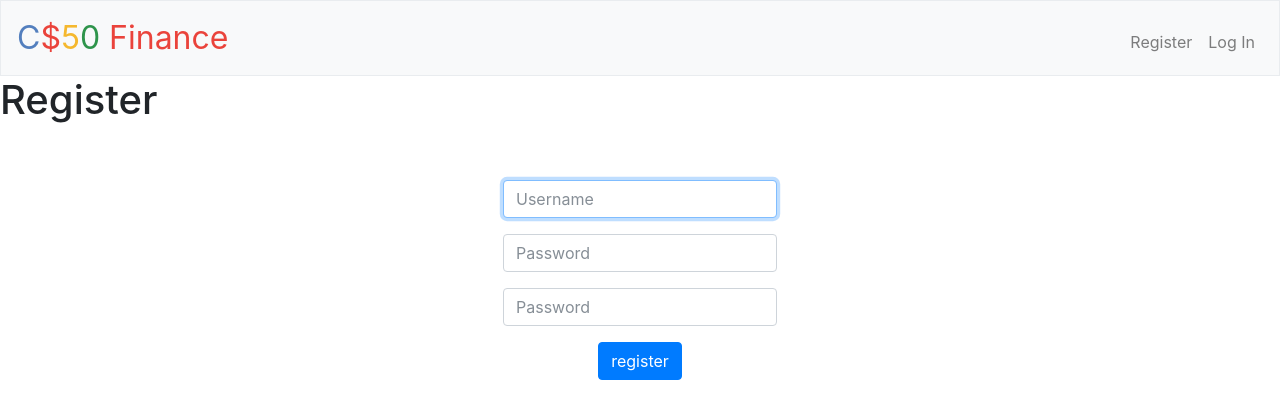
After one commit to Noswad123/pset7, a Flask app: template finance/templates/register.html in a window 1280 px wide. The commit adds this page. Shown: the top 419 px of the page. Run offline with Flask 2, Linux system fonts and the light colour scheme; the template is opened without the code that fills it, so the values that code supplies are empty; some libraries are stand-ins or nearby versions.

Commit message:
figuring out project

```diff
--- a/finance/application.py
+++ b/finance/application.py
@@ -6,12 +6,11 @@ from flask_session import Session
 from tempfile import mkdtemp
 from werkzeug.exceptions import default_exceptions
 from werkzeug.security import check_password_hash, generate_password_hash
-
 from helpers import apology, login_required, lookup, usd
 
 # Ensure environment variable is set
-if not os.environ.get("API_KEY"):
-    raise RuntimeError("API_KEY not set")
+#if not os.environ.get("API_KEY"):
+ #   raise RuntimeError("API_KEY not set")
 
 # Configure application
 app = Flask(__name__)
@@ -109,6 +108,7 @@ def logout():
     return redirect("/")
 
 
+
 @app.route("/quote", methods=["GET", "POST"])
 @login_required
 def quote():
@@ -119,7 +119,11 @@ def quote():
 @app.route("/register", methods=["GET", "POST"])
 def register():
     """Register user"""
-    return apology("TODO")
+    if request.method == 'POST':
+        print("What will happen when register button is clicked?")
+    if request.method == "GET":
+        print("Register page: get")
+    return render_template("register.html")
 
 
 @app.route("/sell", methods=["GET", "POST"])
--- /dev/null
+++ b/finance/hello.py
@@ -0,0 +1,4 @@
+import cs50
+
+s = cs50.get_string("name:")
+print(f"Hello {s}")
--- a/finance/templates/layout.html
+++ b/finance/templates/layout.html
@@ -17,7 +17,7 @@
         <script src="https://cdnjs.cloudflare.com/ajax/libs/popper.js/1.12.3/umd/popper.min.js"></script>
         <script src="https://maxcdn.bootstrapcdn.com/bootstrap/4.0.0-beta.2/js/bootstrap.min.js"></script>
 
-        <title>C$50 Finance: {% block title %}{% endblock %}</title>
+        <title>C$50 Finance: </title>
 
     </head>
 
@@ -47,7 +47,7 @@
                 {% endif %}
             </div>
         </nav>
-
+        <h1>{% block title %}{% endblock %}</h1>
         {% if get_flashed_messages() %}
             <header>
                 <div class="alert alert-primary border text-center" role="alert">
--- /dev/null
+++ b/finance/templates/register.html
@@ -0,0 +1,20 @@
+{% extends "layout.html" %}
+
+{% block title %}
+    Register
+{% endblock %}
+
+{% block main %}
+    <form action="/register" method="post">
+        <div class="form-group">
+            <input autocomplete="off" autofocus class="form-control" name="username" placeholder="Username" type="text"/>
+        </div>
+        <div class="form-group">
+            <input class="form-control" name="password" placeholder="Password" type="password"/>
+        </div>
+        <div class="form-group">
+            <input class="form-control" name="verify" placeholder="Password" type="password"/>
+        </div>
+        <button class="btn btn-primary" type="submit">register</button>
+    </form>
+{% endblock %}
```
Also changed, not shown: finance/server.py (added, +7 -0 lines).
